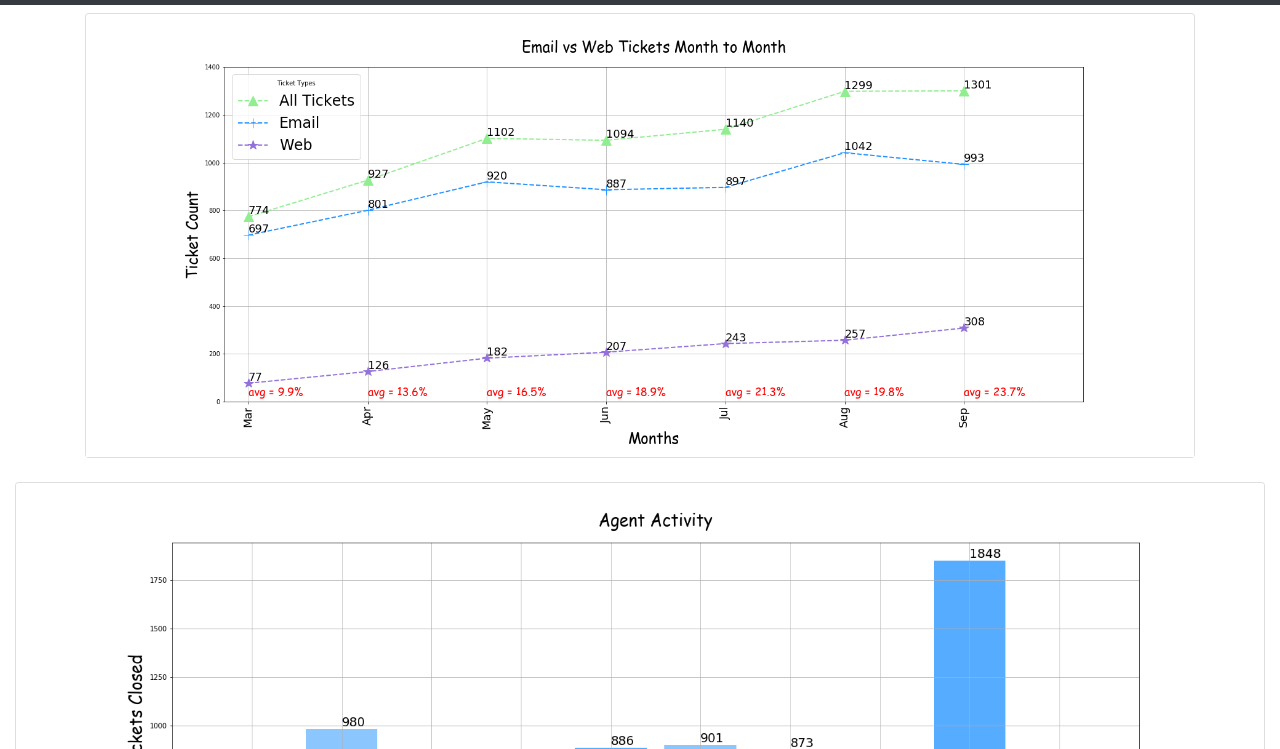
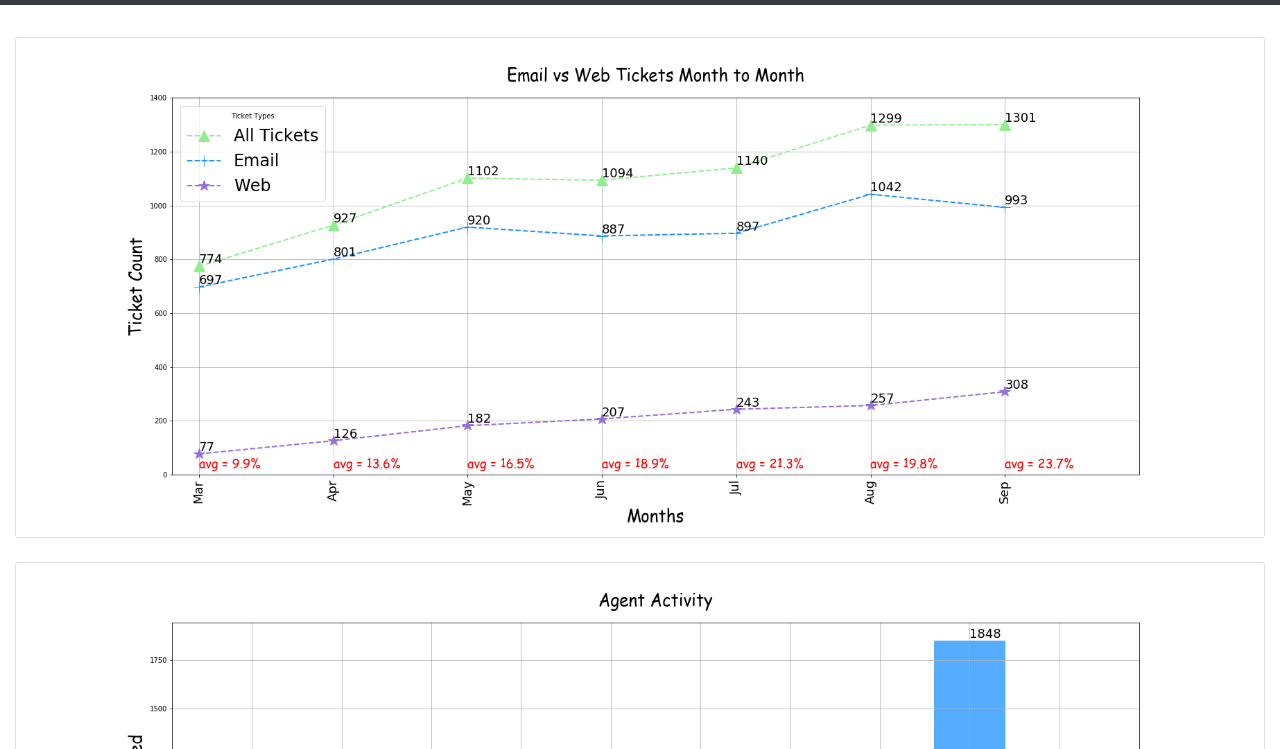
Before and after one commit to zentrix-svc/zentrix-svc.github.io, a plain HTML site: page index.html in a window 1280 px wide. Shown: the part 51-800 px from the top of the page. Drawn offline with nearby package versions, Linux system fonts and the light colour scheme.

Commit message:
hmtl fix

```diff
--- a/index.html
+++ b/index.html
@@ -33,17 +33,30 @@
     <!-- Page Content -->
   <div class="container">
 
-    <!-- Jumbotron Header -->
+    Jumbotron Header
     <header>
       <h1 class="display-4 my-4 text-center"></h1>
     </header>
 
 
     <!-- Page Features -->
-    <div class="row text-center">
+    <!-- <div class="row text-center"> -->
 
     <!-- Summary Placeholder -->
      <div class="col-lg-12 col-md-6 mb-4">
+        <!-- <div class="card h-100">
+          <img class="card-img-top" src="Summary.png" alt="Summary"></a>
+          <!-- <div class="card-body"> -->
+            <!-- <h4 class="card-title text-center">Web vs Email Tickets</h4> -->
+            <!-- <p class="card-text text-center">Tickets type Month by Month</p> -->
+          </div>
+          <!-- <div class="card-footer"> -->
+            <!-- <a href="windspeed.html" class="btn btn-primary">Find Out More!</a> -->
+          </div>
+        </div>
+      </div>
+
+      <div class="col-lg-12 col-md-6 mb-4">
         <div class="card h-100">
           <img class="card-img-top" src="Summary.png" alt="Summary"></a>
           <!-- <div class="card-body"> -->
```
